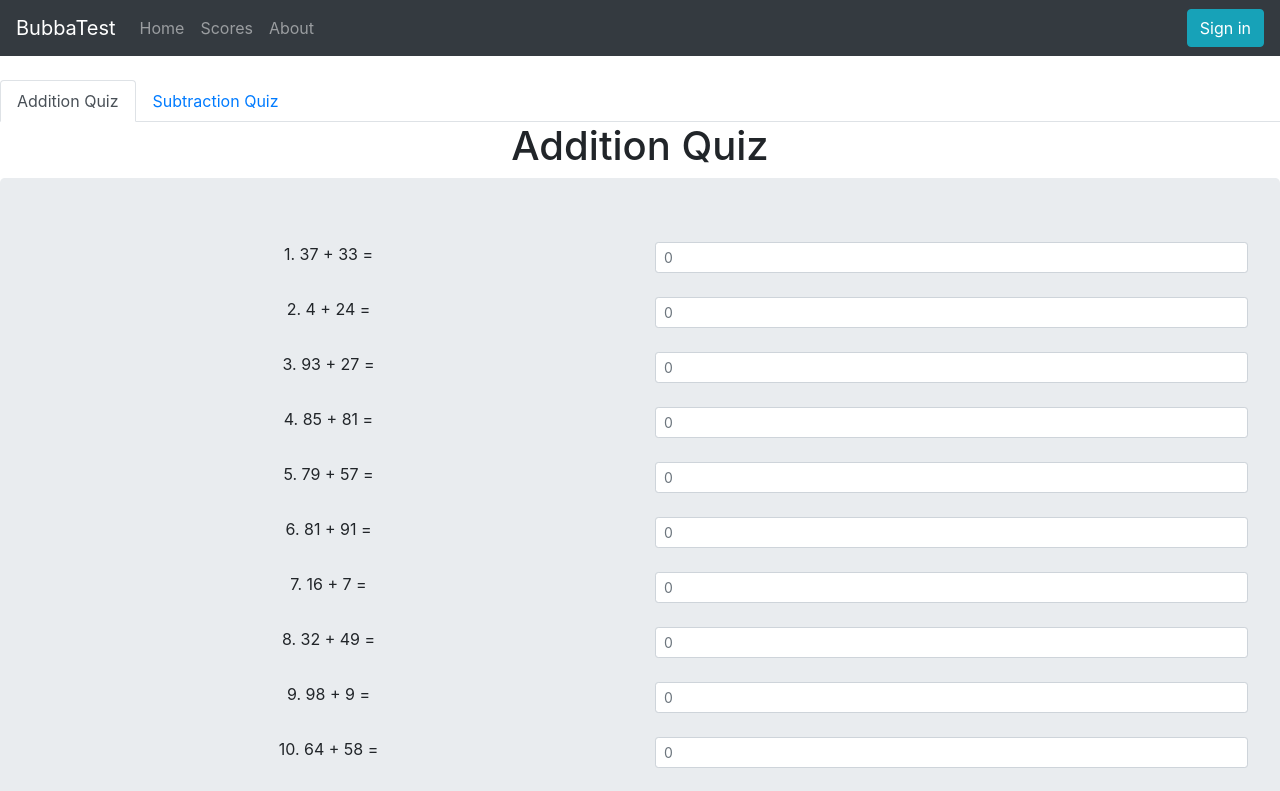
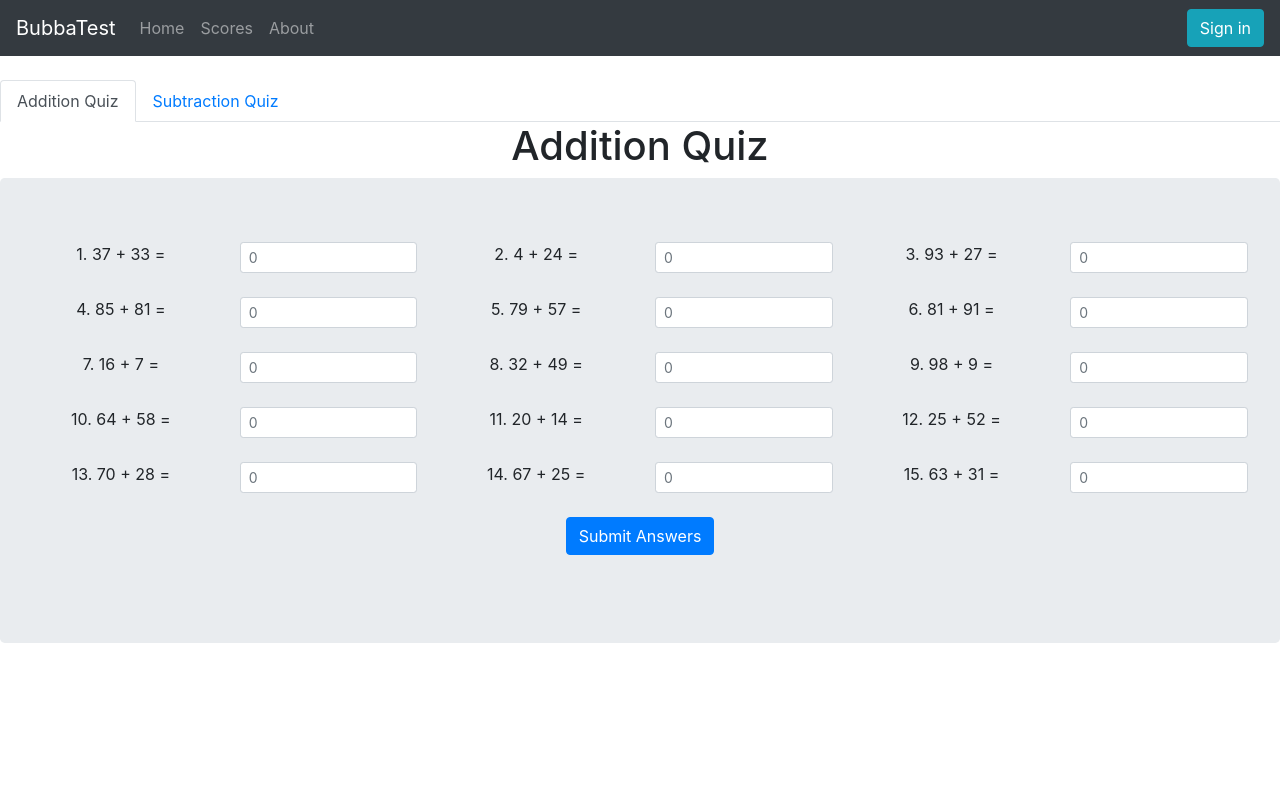
Before and after one commit to bearados/bubba, a React (Create React App) app in the folder client/: page / in a window 1280 px wide. Shown: the top 791 px of the page. Built offline with nearby package versions, Linux system fonts and the light colour scheme.

Commit message:
change quiz to 15 problems

```diff
--- a/client/src/components/QuizA.js
+++ b/client/src/components/QuizA.js
@@ -86,15 +86,41 @@ class QuizA extends Component {
         return(
 
            <Jumbotron>
-               {this.state.probList.map(co=>(
+
                <Form>
-                <Row className="justify-content-md-center">{co}<Col sm={true}><Form.Control size="sm" type="number" name = {i++} onChange={this.handleChange.bind(this)} placeholder="0" /></Col></Row>
+                <Row className="justify-content-md-center">
+                    {this.state.probList[0]}<Col sm={true}><Form.Control size="sm" type="number" name = {0} onChange={this.handleChange.bind(this)} placeholder="0" /></Col>
+                    {this.state.probList[1]}<Col sm={true}><Form.Control size="sm" type="number" name = {1} onChange={this.handleChange.bind(this)} placeholder="0" /></Col>
+                    {this.state.probList[2]}<Col sm={true}><Form.Control size="sm" type="number" name = {2} onChange={this.handleChange.bind(this)} placeholder="0" /></Col>
+                </Row>
                 <br/>
+                <Row className="justify-content-md-center">
+                    {this.state.probList[3]}<Col sm={true}><Form.Control size="sm" type="number" name = {3} onChange={this.handleChange.bind(this)} placeholder="0" /></Col>
+                    {this.state.probList[4]}<Col sm={true}><Form.Control size="sm" type="number" name = {4} onChange={this.handleChange.bind(this)} placeholder="0" /></Col>
+                    {this.state.probList[5]}<Col sm={true}><Form.Control size="sm" type="number" name = {5} onChange={this.handleChange.bind(this)} placeholder="0" /></Col>
+                </Row>
+                <br/>
+                <Row className="justify-content-md-center">
+                    {this.state.probList[6]}<Col sm={true}><Form.Control size="sm" type="number" name = {6} onChange={this.handleChange.bind(this)} placeholder="0" /></Col>
+                    {this.state.probList[7]}<Col sm={true}><Form.Control size="sm" type="number" name = {7} onChange={this.handleChange.bind(this)} placeholder="0" /></Col>
+                    {this.state.probList[8]}<Col sm={true}><Form.Control size="sm" type="number" name = {8} onChange={this.handleChange.bind(this)} placeholder="0" /></Col>
+                </Row>
+                <br/>
+                <Row className="justify-content-md-center">
+                    {this.state.probList[9]}<Col sm={true}><Form.Control size="sm" type="number" name = {9} onChange={this.handleChange.bind(this)} placeholder="0" /></Col>
+                    {this.state.probList[10]}<Col sm={true}><Form.Control size="sm" type="number" name = {10} onChange={this.handleChange.bind(this)} placeholder="0" /></Col>
+                    {this.state.probList[11]}<Col sm={true}><Form.Control size="sm" type="number" name = {11} onChange={this.handleChange.bind(this)} placeholder="0" /></Col>
+                </Row>
+                <br/>
+                <Row className="justify-content-md-center">
+                    {this.state.probList[12]}<Col sm={true}><Form.Control size="sm" type="number" name = {12} onChange={this.handleChange.bind(this)} placeholder="0" /></Col>
+                    {this.state.probList[13]}<Col sm={true}><Form.Control size="sm" type="number" name = {13} onChange={this.handleChange.bind(this)} placeholder="0" /></Col>
+                    {this.state.probList[14]}<Col sm={true}><Form.Control size="sm" type="number" name = {14} onChange={this.handleChange.bind(this)} placeholder="0" /></Col>
+                </Row>
+                <br/>
+                <Row className="justify-content-md-center"><Button onClick= {this.getScore.bind(this)} variant="primary">Submit Answers</Button></Row>
                 </Form>
-                ))}
                 <br/>
-                <Row className="justify-content-md-center"><Button onClick= {this.getScore.bind(this)} variant="primary">Submit Answers</Button>
-               </Row>
                 <Container>{this.getMsg()}</Container>
            </Jumbotron>
         );
```
